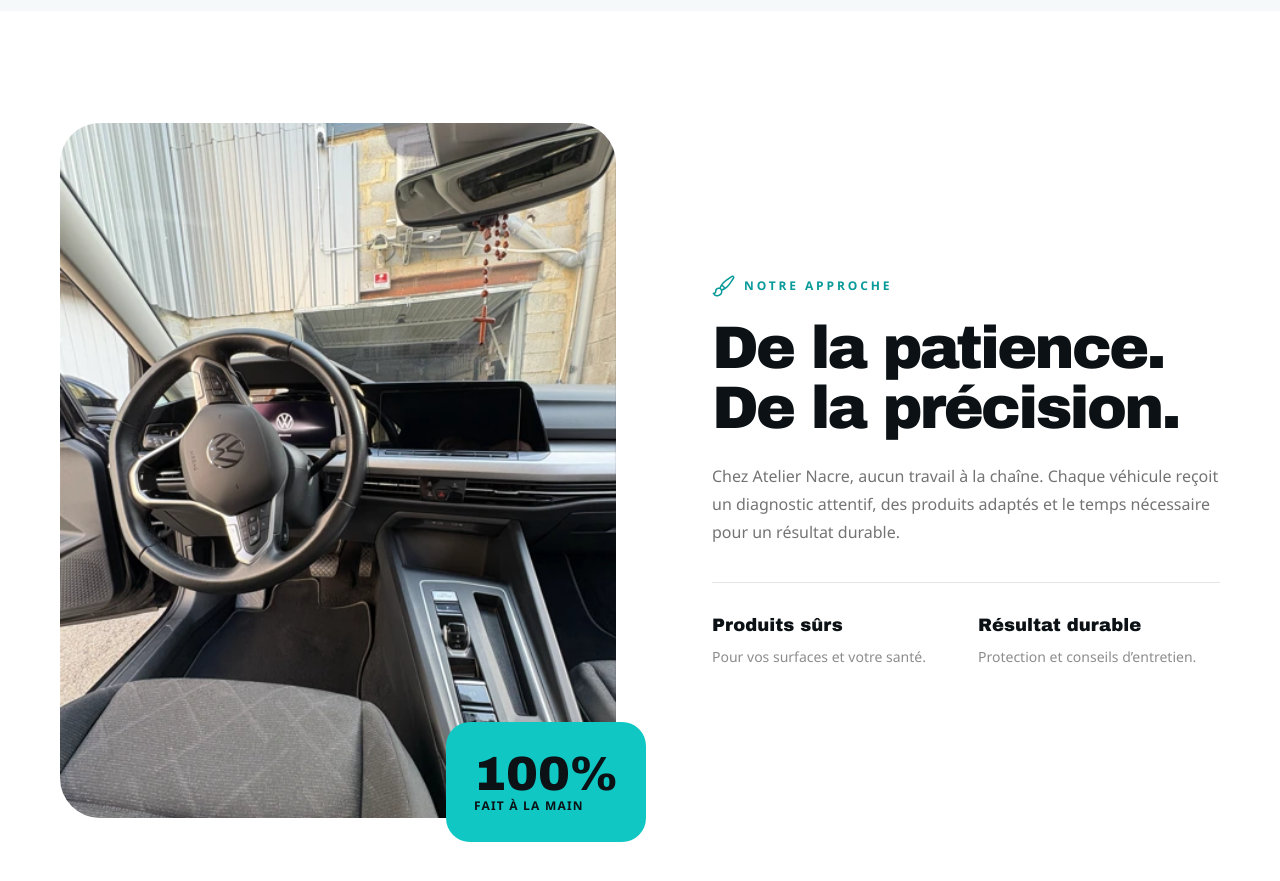
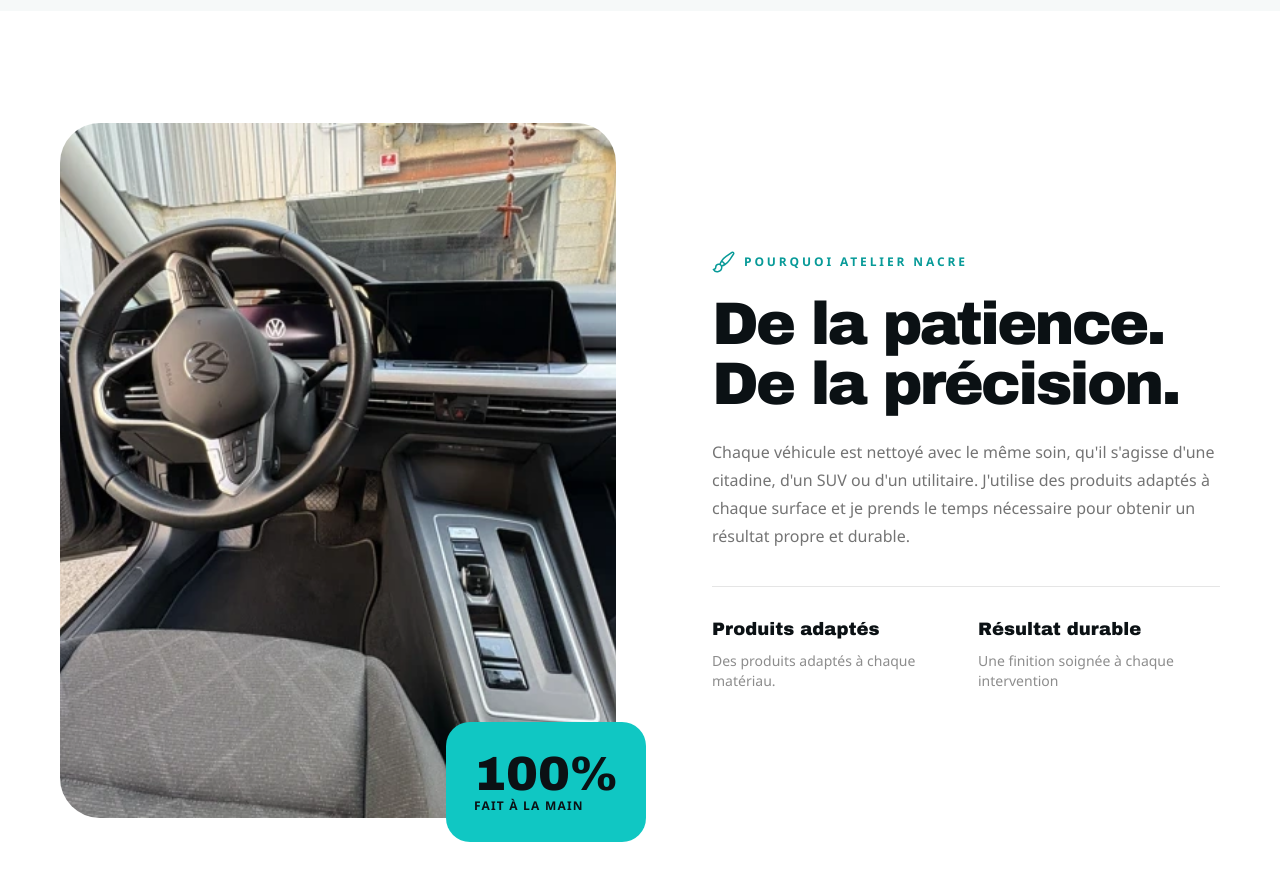
Before and after one commit to ovo-thom/auto-detailing, a Next.js app: page / in a window 1280 px wide. Shown: the part 2160-3041 px from the top of the page. Built offline with nearby package versions, Linux system fonts and the light colour scheme.

Commit message:
style: refine approach section content and image

```diff
--- a/app/page.tsx
+++ b/app/page.tsx
@@ -103,7 +103,7 @@ export default function Home() {
         <div className="container-site grid items-center gap-12 lg:grid-cols-2">
           <div className="relative">
             <img
-              src={img.comparisons[0].after}
+              src={img.workMethodImage}
               alt="Travail précis de detailing"
               className="aspect-[4/5] w-full rounded-[2.5rem] object-cover"
             />
@@ -116,21 +116,21 @@ export default function Home() {
           </div>
           <div className="lg:pl-12">
             <SectionTitle
-              eyebrow="Notre approche"
+              eyebrow="Pourquoi Atelier Nacre"
               title="De la patience. De la précision."
-              text="Chez Atelier Nacre, aucun travail à la chaîne. Chaque véhicule reçoit un diagnostic attentif, des produits adaptés et le temps nécessaire pour un résultat durable."
+              text="Chaque véhicule est nettoyé avec le même soin, qu'il s'agisse d'une citadine, d'un SUV ou d'un utilitaire. J'utilise des produits adaptés à chaque surface et je prends le temps nécessaire pour obtenir un résultat propre et durable."
             />
             <div className="mt-9 grid grid-cols-2 gap-6 border-t border-black/10 pt-7">
               <div>
-                <b className="font-display text-lg">Produits sûrs</b>
+                <b className="font-display text-lg">Produits adaptés</b>
                 <p className="mt-2 text-sm text-black/45">
-                  Pour vos surfaces et votre santé.
+                  Des produits adaptés à chaque matériau.
                 </p>
               </div>
               <div>
                 <b className="font-display text-lg">Résultat durable</b>
                 <p className="mt-2 text-sm text-black/45">
-                  Protection et conseils d’entretien.
+                  Une finition soignée à chaque intervention
                 </p>
               </div>
             </div>
--- a/lib/images.ts
+++ b/lib/images.ts
@@ -1,5 +1,6 @@
 export const homeImages = {
   hero: "https://images.unsplash.com/photo-1607860108855-64acf2078ed9?auto=format&fit=crop&w=1600&q=85",
+  workMethodImage: "/images/apres_cockpit_cadre.webp",
   comparisons: [
     {
       label: "Golf 8 · Habitacle avant",
```
Also changed, not shown: public/images/apres_cockpit_cadre.webp (added).
